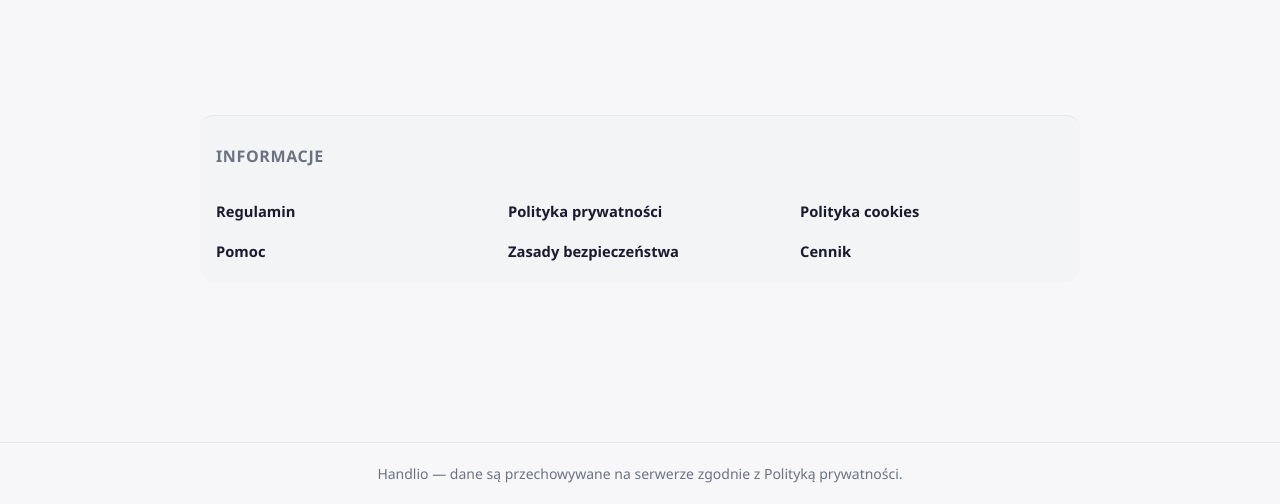
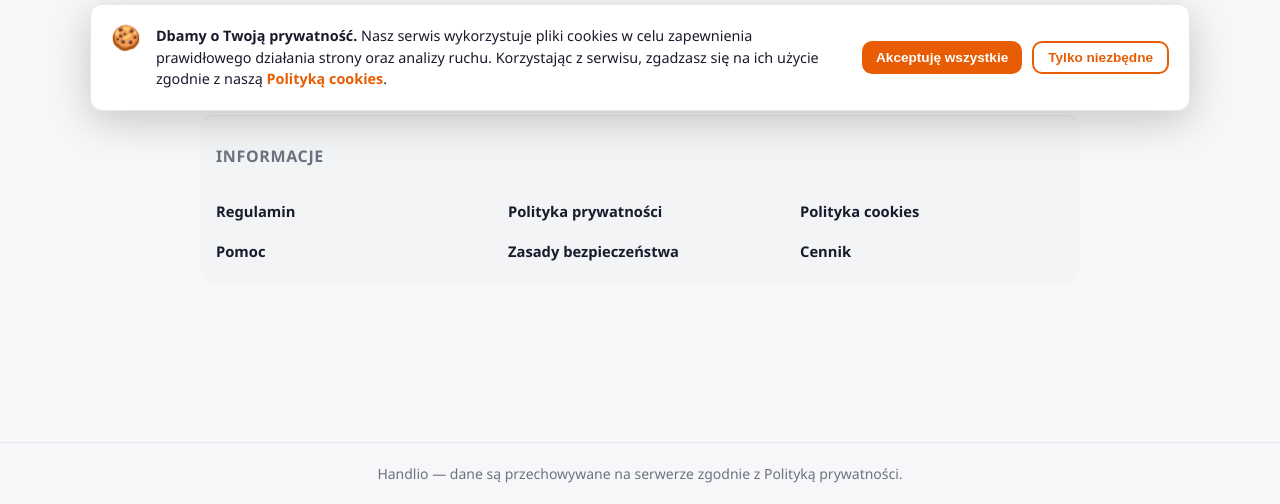
Before and after one commit to leshenka2013-coder/handlio-backend, a website: page frontend/index.html in a window 1280 px wide. Shown: the part 669-1173 px from the top of the page. Drawn offline with Linux system fonts and the light colour scheme; no server answers.

Commit message:
Add files via upload

```diff
--- a/frontend/index.html
+++ b/frontend/index.html
@@ -1571,7 +1571,17 @@
   </div>
 
   <div class="toast" id="toast"></div>
-
+    <!-- Cookie Banner -->
+  <div id="cookie-banner" class="cookie-banner" style="display: none;">
+    <div class="cookie-text">
+      <span>🍪</span>
+      <p><strong>Dbamy o Twoją prywatność.</strong> Nasz serwis wykorzystuje pliki cookies w celu zapewnienia prawidłowego działania strony oraz analizy ruchu. Korzystając z serwisu, zgadzasz się na ich użycie zgodnie z naszą <a href="#top" data-action="nav" data-page="cookies">Polityką cookies</a>.</p>
+    </div>
+    <div class="cookie-actions">
+      <button class="btn btn-primary btn-sm" id="cookie-accept-btn">Akceptuję wszystkie</button>
+      <button class="btn btn-outline btn-sm" id="cookie-decline-btn">Tylko niezbędne</button>
+    </div>
+  </div>
 <footer style="display: block !important; visibility: visible !important; opacity: 1 !important; padding: 20px; text-align: center; font-size: 14px; color: #6b7280;">
   Handlio — dane są przechowywane na serwerze zgodnie z Polityką prywatności.
 </footer>
--- a/frontend/styles.css
+++ b/frontend/styles.css
@@ -2116,3 +2116,61 @@ body.has-new-moderation header {
   box-shadow: 0 0 0 2px #dc2626, 0 4px 20px rgba(220,38,38,0.35);
   transition: box-shadow 0.3s ease;
 }
+/* --- Cookie Banner --- */
+.cookie-banner {
+  position: fixed;
+  bottom: 20px;
+  left: 50%;
+  transform: translateX(-50%);
+  width: 95%;
+  max-width: 1100px;
+  background: var(--card);
+  border: 1px solid var(--border);
+  border-radius: 12px;
+  box-shadow: 0 10px 40px rgba(0, 0, 0, 0.2);
+  padding: 20px;
+  z-index: 9999;
+  display: flex;
+  flex-wrap: wrap;
+  align-items: center;
+  justify-content: space-between;
+  gap: 20px;
+}
+.cookie-text {
+  display: flex;
+  align-items: flex-start;
+  gap: 15px;
+  flex: 1;
+  min-width: 280px;
+}
+.cookie-text span {
+  font-size: 1.5rem;
+  line-height: 1;
+}
+.cookie-text p {
+  font-size: 0.9rem;
+  color: var(--text);
+  line-height: 1.5;
+  margin: 0;
+}
+.cookie-text a {
+  color: var(--primary);
+  font-weight: 600;
+  text-decoration: none;
+}
+.cookie-actions {
+  display: flex;
+  gap: 10px;
+  flex-wrap: wrap;
+}
+@media (max-width: 600px) {
+  .cookie-banner {
+    flex-direction: column;
+    align-items: stretch;
+    bottom: 10px;
+    width: calc(100% - 20px);
+  }
+  .cookie-actions {
+    flex-direction: column;
+  }
+}
```
Also changed, not shown: frontend/app.js.
